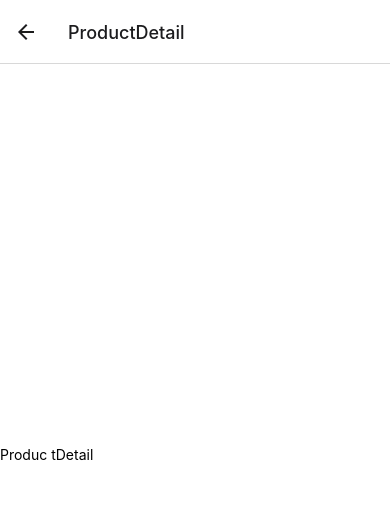
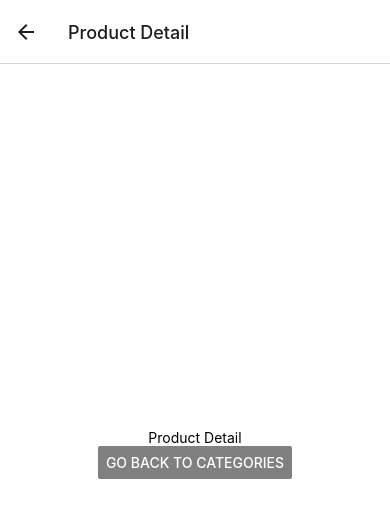
Before and after one commit to JuanfranciscoFioretti/Native-Bread-App, a React Native app: screen /ProductDetail in a window 390 px wide. Shown: the top 518 px of the page. Built offline with nearby package versions, Linux system fonts and the light colour scheme.

Commit message:
[ React Navigation Complete - Full App Navigation Working ]

```diff
--- a/src/navigation/shop.jsx
+++ b/src/navigation/shop.jsx
@@ -5,10 +5,36 @@ const Stack = createNativeStackNavigator();
 
 const ShopNavigator = () => {
     return (
-        <Stack.Navigator initialRouteName="Categories">
-            <Stack.Screen name='Categories' component={Categories}/>
-            <Stack.Screen name='Products' component={Products}/>
-            <Stack.Screen name='ProductDetail' component={ProductDetail}/>
+        <Stack.Navigator
+            initialRouteName="Categories"
+            screenOptions={{
+                presentation: 'transparentModal',
+            }}
+        >
+            <Stack.Screen
+                name='Categories'
+                component={Categories}
+                options={{
+                    headerShown: true,
+                    title: 'Categories',
+                }}
+                />
+            <Stack.Screen
+                name='Products'
+                component={Products}
+                options={{
+                    headerShown: true,
+                    title: 'Products',
+                }}
+                />
+            <Stack.Screen
+                name='ProductDetail'
+                component={ProductDetail}
+                options={{
+                    headerShown: true,
+                    title: 'Product Detail',
+                }}
+                />
         </Stack.Navigator>
     );
 };
--- a/src/screens/Categories/index.jsx
+++ b/src/screens/Categories/index.jsx
@@ -1,12 +1,17 @@
 import React from "react";
-import { View, Text } from "react-native";
+import { View, Text, Button } from "react-native";
 
 import { styles } from "./styles";
 
-const Categories = () => {
+const Categories = ({ navigation }) => {
   return (
     <View style={styles.container}>
       <Text style={styles.text}>Categories</Text>
+      <Button
+        title="Go to Products"
+        onPress={() => navigation.navigate('Products')}
+        color='grey'
+      />
     </View>
   );
 };
--- a/src/screens/Product-detail/index.jsx
+++ b/src/screens/Product-detail/index.jsx
@@ -1,11 +1,16 @@
 import React from "react";
-import { View, Text } from "react-native";
+import { View, Text, Button } from "react-native";
 import { styles } from "./styles";
 
-const ProductDetail = () => {
+const ProductDetail = ({ navigation }) => {
     return (
         <View style={styles.container}>
-            <Text style={styles.text}>Produc tDetail</Text>
+            <Text style={styles.text}>Product Detail</Text>
+            <Button
+                title="Go back to Categories"
+                onPress={() => navigation.navigate("Categories")}
+                color="grey"
+            />
         </View>
     );
 };
--- a/src/screens/Product-detail/styles.js
+++ b/src/screens/Product-detail/styles.js
@@ -5,6 +5,6 @@ export const styles = StyleSheet.create({
         flex: 1,
         backgroundColor: '#fff',
         justifyContent: 'center',
-        alignContent: 'center',
-    },
+        alignItems: 'center',
+    }
 });
--- a/src/screens/Product/index.jsx
+++ b/src/screens/Product/index.jsx
@@ -1,13 +1,19 @@
 import React from "react";
-import { View, Text } from "react-native";
+import { View, Text, Button } from "react-native";
+
 import { styles } from "./styles";
 
-const Product = () => {
-    return (
-        <View style={styles.container}>
-            <Text style={styles.text}>Product</Text>
-        </View>
-    );
+const Product = ({ navigation }) => {
+  return (
+    <View style={styles.container}>
+      <Text style={styles.text}>Product</Text>
+      <Button
+        title="Go to Product Detail"
+        onPress={() => navigation.navigate("ProductDetail")}
+        color="grey"
+      />
+    </View>
+  );
 };
 
 export default Product;
--- a/src/screens/Product/styles.js
+++ b/src/screens/Product/styles.js
@@ -5,6 +5,6 @@ export const styles = StyleSheet.create({
         flex: 1,
         backgroundColor: '#fff',
         justifyContent: 'center',
-        alignContent: 'center',
+        alignItems: 'center',
     },
 });
```
